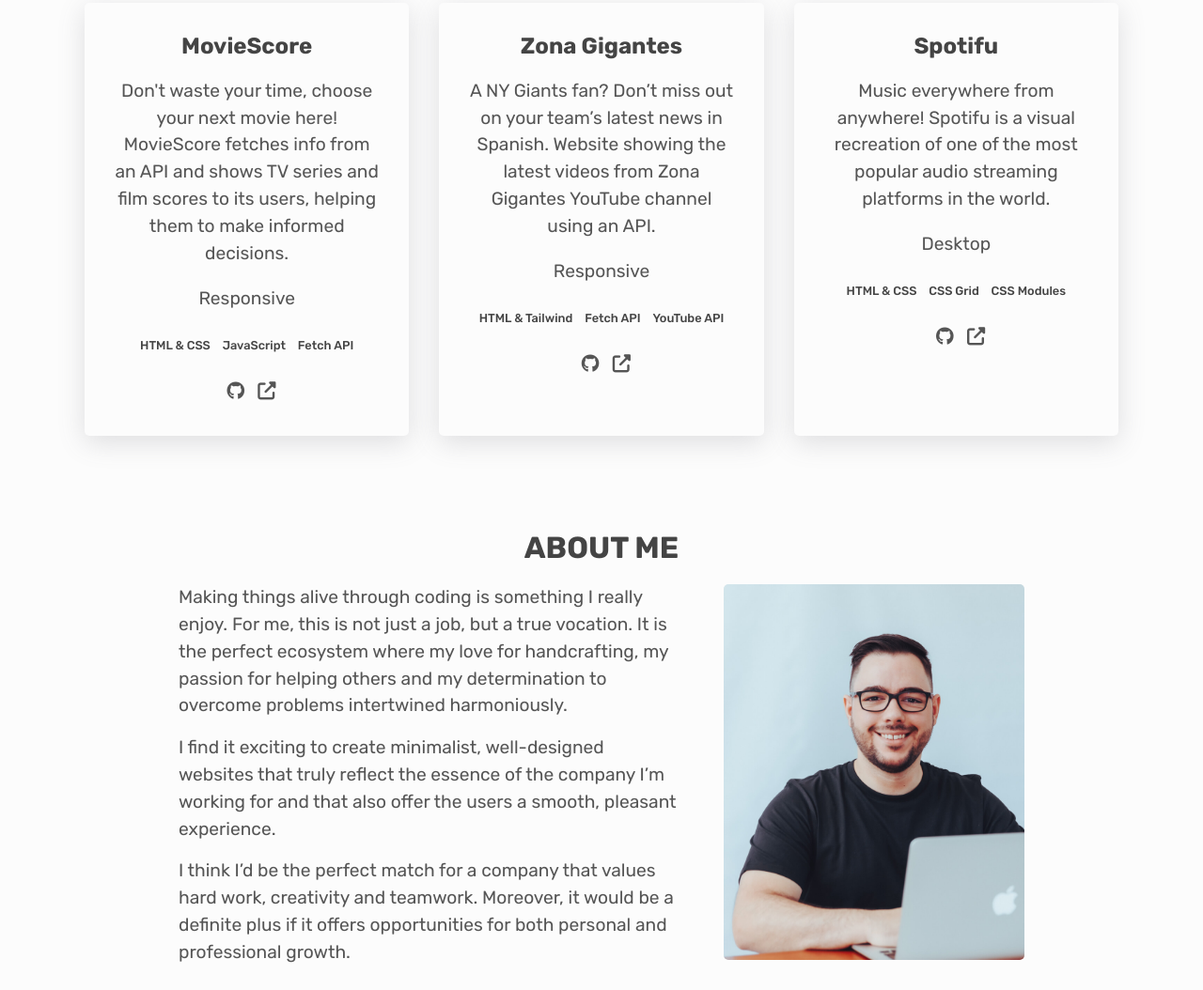
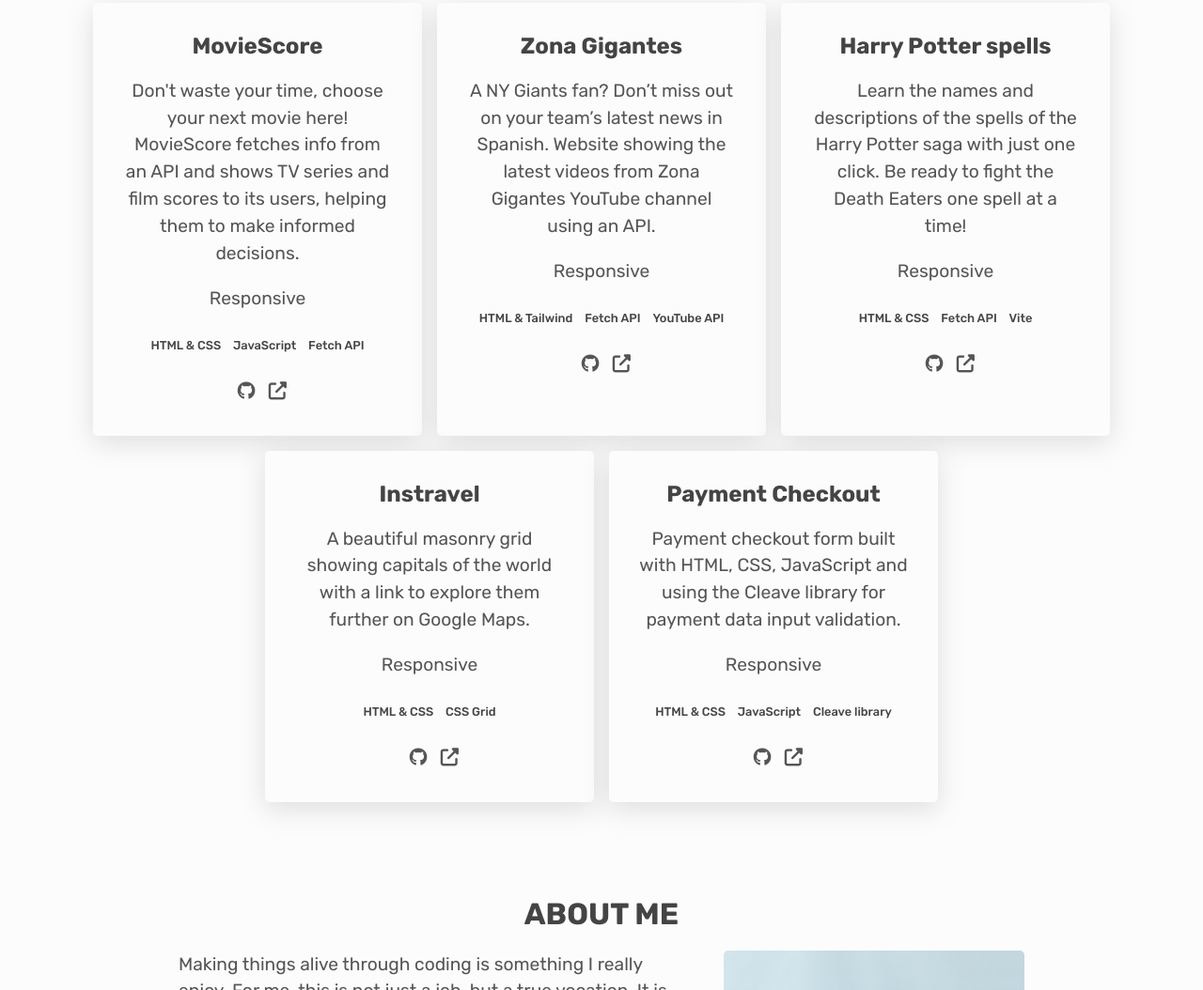
Before and after one commit to mariobarcelo/mario-barcelo-portfolio, a plain HTML site: page index.html in a window 1280 px wide. Shown: the part 1221-2275 px from the top of the page at 94% size. Drawn offline with Linux system fonts and the light colour scheme.

Commit message:
Added new projects

```diff
--- a/index.html
+++ b/index.html
@@ -217,7 +217,9 @@
 
 							<p>Have a look at some of my latest projects:</p>
 						</div>
+
 						<div class="projects__grid">
+							<!-- MovieScore -->
 							<div class="project">
 								<h3>MovieScore</h3>
 								<p class="project__description">
@@ -250,6 +252,7 @@
 								</a>
 							</div>
 
+							<!-- Zona Gigantes -->
 							<div class="project">
 								<h3>Zona Gigantes</h3>
 								<p class="project__description">
@@ -282,7 +285,104 @@
 								</a>
 							</div>
 
+							<!-- Harry Potter spells -->
 							<div class="project">
+								<h3>Harry Potter spells</h3>
+								<p class="project__description">
+									Learn the names and descriptions of the spells of the Harry
+									Potter saga with just one click. Be ready to fight the Death
+									Eaters one spell at a time!
+								</p>
+								<p class="project__description">Responsive</p>
+								<ul class="project__stack">
+									<li class="project__stack-item">HTML & CSS</li>
+									<li class="project__stack-item">Fetch API</li>
+									<li class="project__stack-item">Vite</li>
+								</ul>
+
+								<a
+									href="https://github.com/mariobarcelo/harry-potter-spells"
+									target="_blank"
+									aria-label="source code"
+									class="link link--icon"
+								>
+									<i aria-hidden="true" class="fab fa-github"></i>
+								</a>
+								<a
+									href="https://harry-potter-spells.vercel.app/"
+									target="_blank"
+									aria-label="live preview"
+									class="link link--icon"
+								>
+									<i aria-hidden="true" class="fas fa-external-link-alt"></i>
+								</a>
+							</div>
+
+							<!-- Instravel -->
+							<div class="project">
+								<h3>Instravel</h3>
+								<p class="project__description">
+									A beautiful masonry grid showing capitals of the world with a
+									link to explore them further on Google Maps.
+								</p>
+								<p class="project__description">Responsive</p>
+								<ul class="project__stack">
+									<li class="project__stack-item">HTML & CSS</li>
+									<li class="project__stack-item">CSS Grid</li>
+								</ul>
+
+								<a
+									href="https://github.com/mariobarcelo/instravel"
+									target="_blank"
+									aria-label="source code"
+									class="link link--icon"
+								>
+									<i aria-hidden="true" class="fab fa-github"></i>
+								</a>
+								<a
+									href="https://mariobarcelo.github.io/instravel/"
+									target="_blank"
+									aria-label="live preview"
+									class="link link--icon"
+								>
+									<i aria-hidden="true" class="fas fa-external-link-alt"></i>
+								</a>
+							</div>
+
+							<!-- Payment Checkout -->
+							<div class="project">
+								<h3>Payment Checkout</h3>
+								<p class="project__description">
+									Payment checkout form built with HTML, CSS, JavaScript and
+									using the Cleave library for payment data input validation.
+								</p>
+								<p class="project__description">Responsive</p>
+								<ul class="project__stack">
+									<li class="project__stack-item">HTML & CSS</li>
+									<li class="project__stack-item">JavaScript</li>
+									<li class="project__stack-item">Cleave library</li>
+								</ul>
+
+								<a
+									href="https://github.com/mariobarcelo/paymentCheckout"
+									target="_blank"
+									aria-label="source code"
+									class="link link--icon"
+								>
+									<i aria-hidden="true" class="fab fa-github"></i>
+								</a>
+								<a
+									href="https://mariobarcelo.github.io/paymentCheckout/"
+									target="_blank"
+									aria-label="live preview"
+									class="link link--icon"
+								>
+									<i aria-hidden="true" class="fas fa-external-link-alt"></i>
+								</a>
+							</div>
+
+							<!-- Spotifu -->
+							<!-- <div class="project">
 								<h3>Spotifu</h3>
 								<p class="project__description">
 									Music everywhere from anywhere! Spotifu is a visual recreation
@@ -312,7 +412,7 @@
 								>
 									<i aria-hidden="true" class="fas fa-external-link-alt"></i>
 								</a>
-							</div>
+							</div> -->
 						</div>
 					</section>
 
--- a/styles.css
+++ b/styles.css
@@ -49,13 +49,12 @@
 	--clr-fg: #555;
 	--clr-fg-alt: #444;
 	--clr-primary: #1b62d4;
-  --clr-primary-dark: #0D52BF;
+	--clr-primary-dark: #0d52bf;
 	--clr-card-project: var(--clr-bg);
 	--shadow: rgba(100, 100, 111, 0.2) 0px 7px 29px 0px;
 
 	transition: all 0.3s ease-in-out;
 }
-
 
 ::-moz-selection,
 ::-webkit-selection,
@@ -63,7 +62,6 @@
 	background: var(--clr-primary);
 	color: var(--clr-bg);
 }
-
 
 h1,
 h2,
@@ -159,13 +157,13 @@
 	border: 2px solid var(--clr-primary);
 	border-radius: 5px;
 	opacity: 1;
-  transition: opacity .4s ease-in-out;
+	transition: opacity 0.4s ease-in-out;
 	transition: transform 0.2s linear;
 }
 
 .button-primary:hover {
-  opacity: .9;
-  transition: opacity .3s ease-in-out;
+	opacity: 0.9;
+	transition: opacity 0.3s ease-in-out;
 
 	transform: translateY(-2px);
 	transition: transform 0.1s linear;
@@ -175,12 +173,12 @@
 	color: var(--clr-primary);
 	border: 2px solid var(--clr-primary);
 	border-radius: 5px;
-  transition: opacity .4s ease-in-out;
+	transition: opacity 0.4s ease-in-out;
 	transition: transform 0.2s linear;
 }
 .button--outline:hover {
-  opacity: .9;
-  transition: opacity .3s ease-in-out;
+	opacity: 0.9;
+	transition: opacity 0.3s ease-in-out;
 
 	transform: translateY(-2px);
 	transition: transform 0.1s linear;
@@ -337,14 +335,15 @@
 .projects__grid {
 	max-width: 1100px;
 	margin: 0 auto;
-  display: grid;
-  grid-template-columns: repeat(auto-fit, minmax(18em, 1fr));
-  grid-gap: 2em;
+	display: flex;
+	flex-wrap: wrap;
+	justify-content: center;
+	gap: 1rem;
 }
 
 .project {
+	max-width: 350px;
 	padding: 2em;
-  margin: 0 auto;
 	border-radius: 5px;
 	text-align: center;
 	box-shadow: var(--shadow);
@@ -446,18 +445,22 @@
 }
 
 .heart {
-  background-image: url('./img/heart-icon.png');
+	background-image: url("./img/heart-icon.png");
 	background-size: auto 50px;
 	cursor: pointer;
 	height: 50px;
 	width: 50px;
 }
 .heart-animation {
-  animation: heart-beat .8s steps(28) 1 forwards;
+	animation: heart-beat 0.8s steps(28) 1 forwards;
 }
 @keyframes heart-beat {
-  from { background-position: left; }
-  to { background-position: right; }
+	from {
+		background-position: left;
+	}
+	to {
+		background-position: right;
+	}
 }
 
 .footer__social {
@@ -478,8 +481,6 @@
 	font-size: 1.8rem;
 	transition: transform 0.2s ease-in-out;
 }
-
-
 
 @media (max-width: 768px) {
 	.header {
@@ -571,12 +572,10 @@
 }
 
 @media (max-width: 480px) {
-
 	p {
 		font-size: 1rem;
 		margin-bottom: 0.9rem;
 	}
-
 
 	.button {
 		text-align: center;
```
Lines whose indentation alone changed are shown as unchanged.
